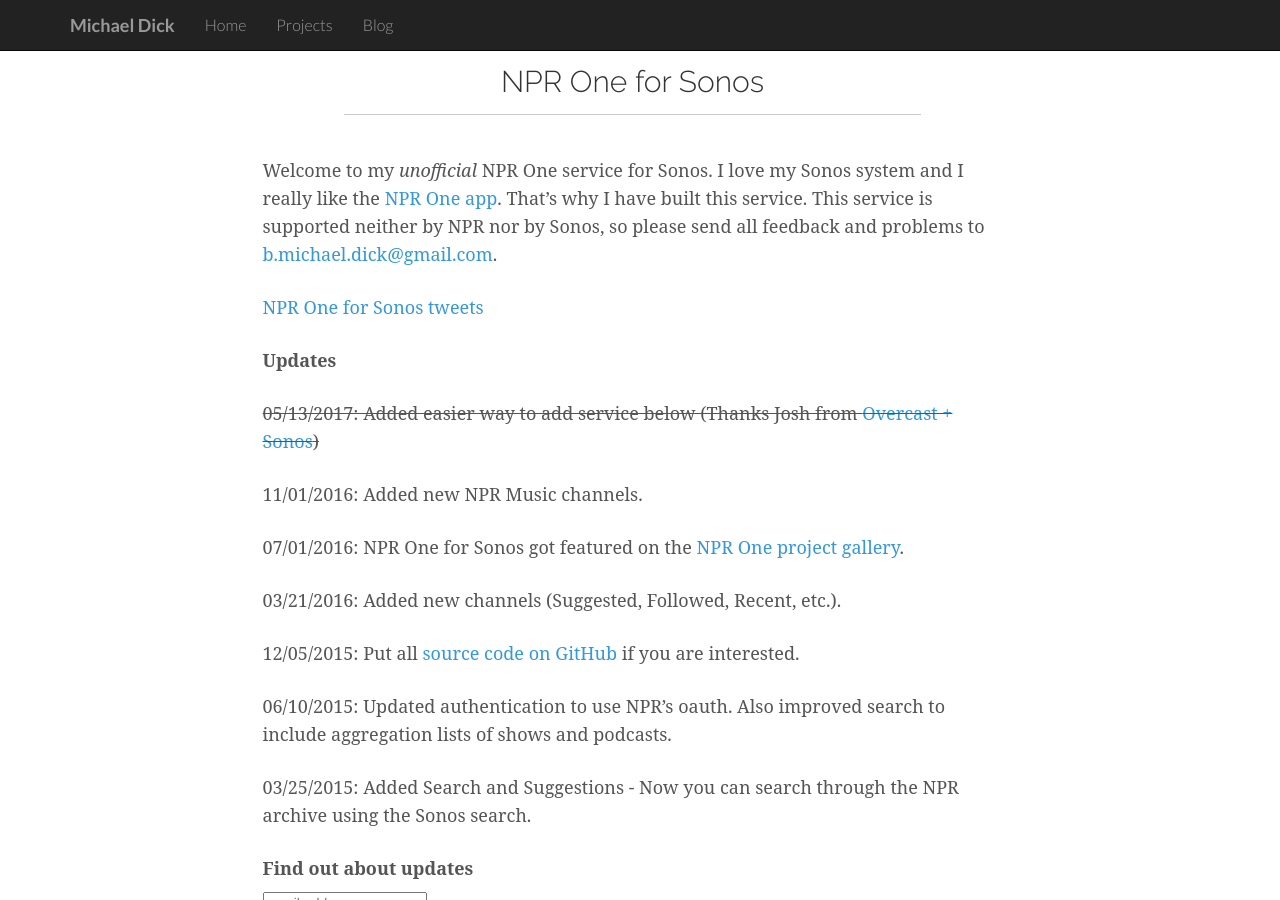
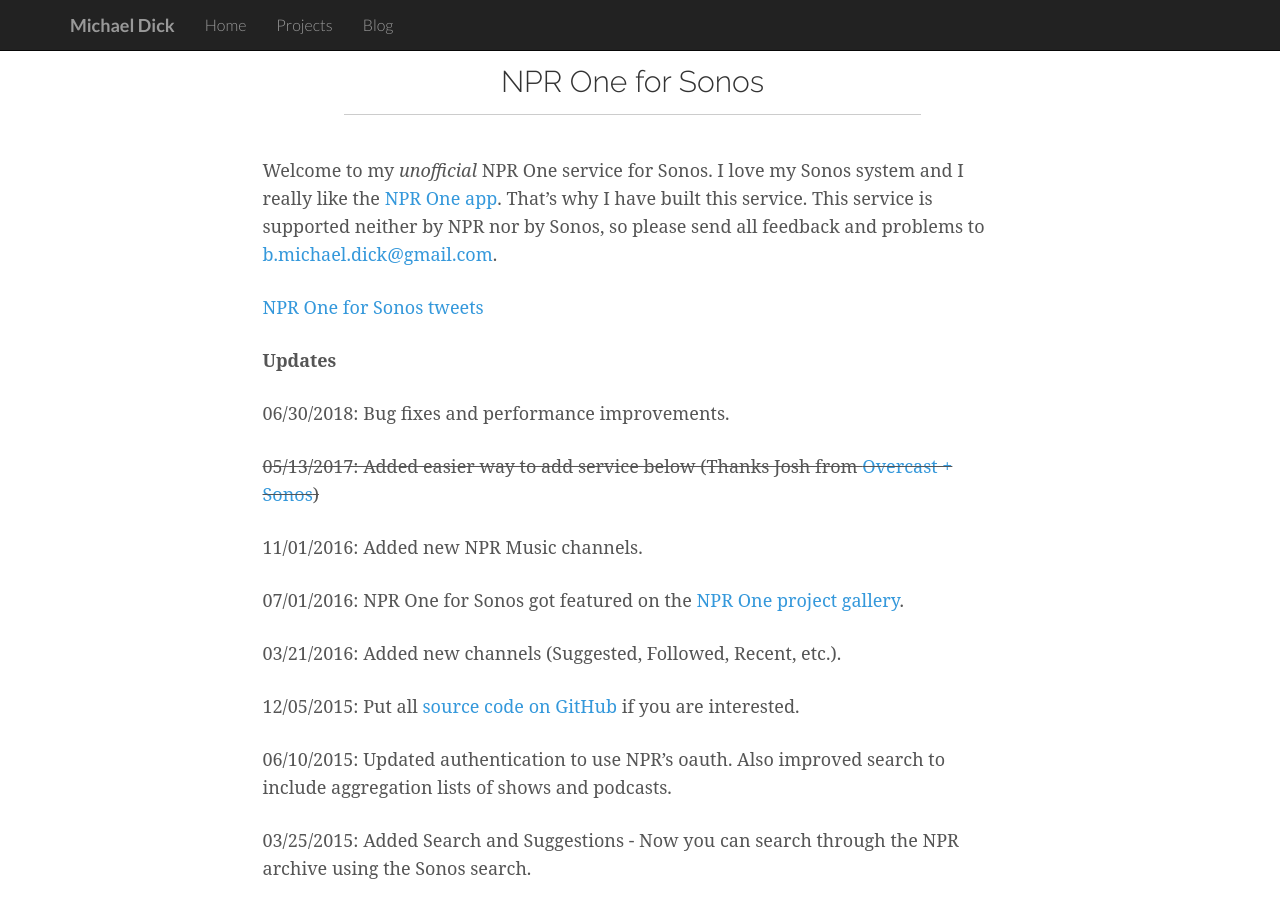
Before and after one commit to bertique/bertique.github.io, a Jekyll site: the page built from sonosnpr.md, in a window 1280 px wide and 900 px high. Built offline with Jekyll 4.4.1, drawn with Linux system fonts in a browser that asks for light colours; comment, search, counter and statistics services are not loaded.

Commit message:
Add latest update to SonosNPROne

```diff
--- a/sonosnpr.md
+++ b/sonosnpr.md
@@ -16,6 +16,8 @@
 <a class="twitter-grid" data-limit="3" data-partner="tweetdeck" href="https://twitter.com/midi2dot0/timelines/856291675596967938">NPR One for Sonos tweets</a> <script async src="//platform.twitter.com/widgets.js" charset="utf-8"></script>
 
 **Updates**
+
+06/30/2018: Bug fixes and performance improvements.
 
 ~~05/13/2017: Added easier way to add service below (Thanks Josh from [Overcast + Sonos](https://github.com/josh/overcast-sonos){:target="_blank"})~~
 
@@ -55,9 +57,11 @@
 ## Instructions
 
 ### Before you start
+
 You will need a NPR One account. You can create one for free by downloading the [NPR One app](http://www.npr.org/about/products/npr-one/){:target="_blank"}, or right on the [NPR website](http://www.npr.org/templates/reg/){:target="_blank"}.
 
 ### Adding NPROne to your Sonos
+
 Open your Sonos desktop app and go to Help ->  About my Sonos System... (on Mac this is located under the SONOS menu)
 
 ![screenshot](/img/sonos-nprone/sonos-init.png)
@@ -81,8 +85,8 @@
 5. **Polling Interval:** 3600
 6. **Authentication SOAP header policy:** Device Link
 7. **Strings table:**
- * Version: 2
- * Uri: http://sonosnprone.herokuapp.com/static/strings.xml
+  * Version: 2
+  * Uri: http://sonosnprone.herokuapp.com/static/strings.xml
 8. **Presentation map:**
  * Version: 2
  * Uri: http://sonosnprone.herokuapp.com/static/presentationMap.xml
@@ -119,6 +123,7 @@
 Feel free to reach out with any questions or issues at [b.michael.dick@gmail.com](mailto:b.michael.dick@gmail.com).
 
 ### Removing NPROne from your Sonos
+
 If you would like to remove the NPROne service from your Sonos just follow the steps below.
 
 Open your desktop app and go to Manage -> Settings...
```
